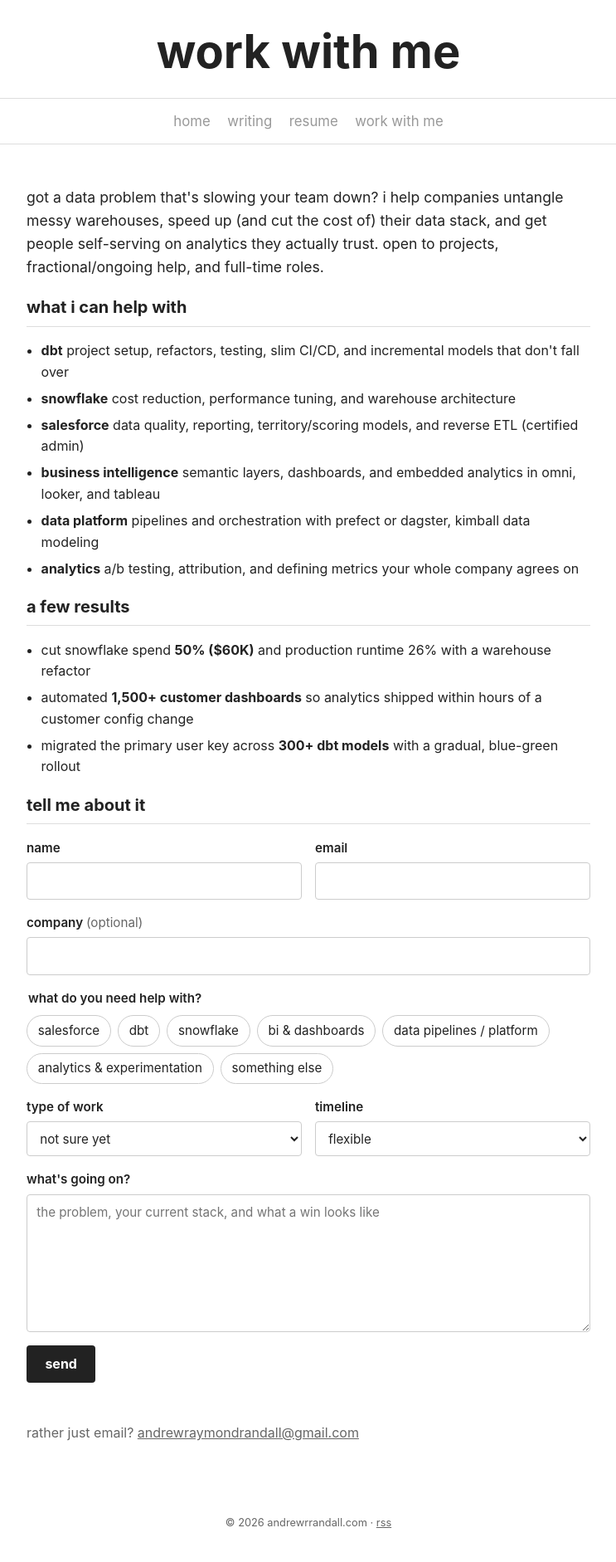
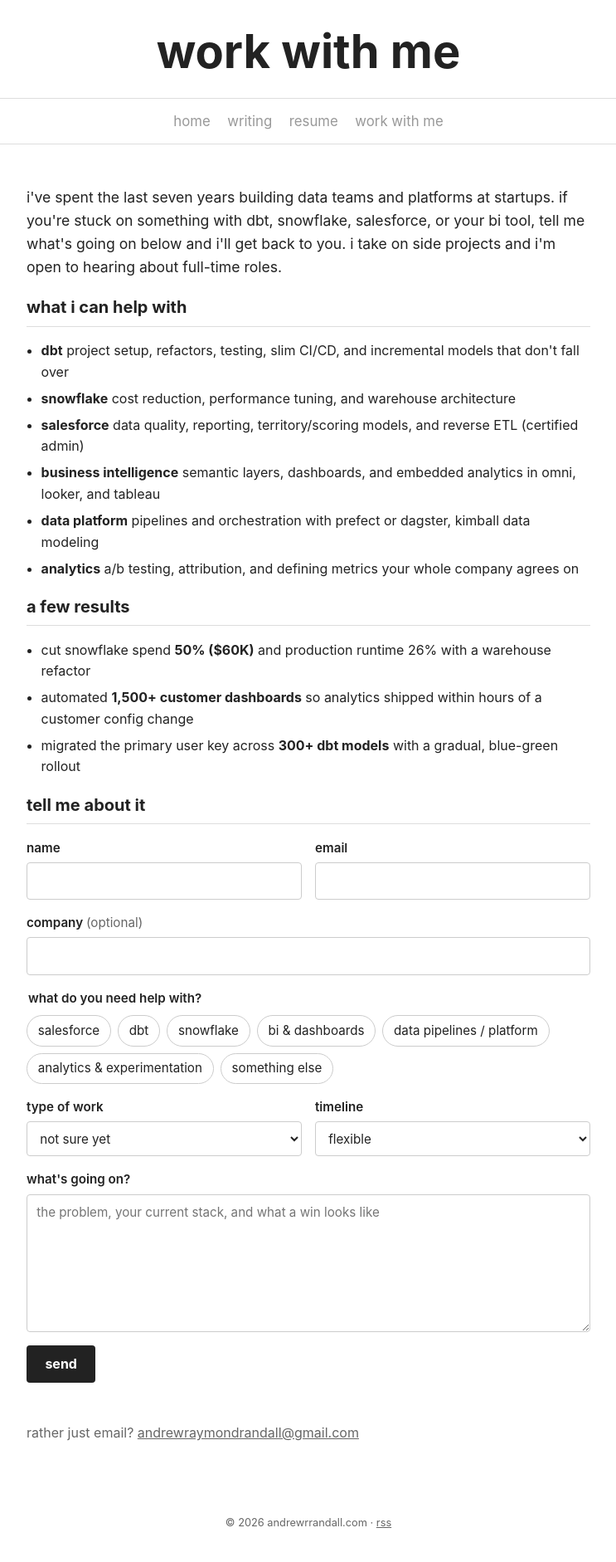
Before and after one commit to andrewrrandall/www.andrewrrandall.com, a Jekyll site: the page built from work-with-me.html, in a window 1280 px wide. Shown: the whole page at 83% size, without its empty margins (268-1011 px from the left). Built offline with Jekyll 4.4.1, drawn with Linux system fonts in a browser that asks for light colours.

Commit message:
Reword work with me intro
Co-authored-by: Copilot <223556219+Copilot@users.noreply.github.com>

```diff
--- a/work-with-me.html
+++ b/work-with-me.html
@@ -6,9 +6,9 @@ description: "Hire Andrew Randall for help with dbt, Snowflake, Salesforce, BI,
 ---
 <section class="work">
     <p class="work-lede">
-        got a data problem that's slowing your team down? i help companies untangle messy warehouses,
-        speed up (and cut the cost of) their data stack, and get people self-serving on analytics
-        they actually trust. open to projects, fractional/ongoing help, and full-time roles.
+        i've spent the last seven years building data teams and platforms at startups. if you're stuck
+        on something with dbt, snowflake, salesforce, or your bi tool, tell me what's going on below and
+        i'll get back to you. i take on side projects and i'm open to hearing about full-time roles.
     </p>
 
     <h2 class="section-title">what i can help with</h2>
```
